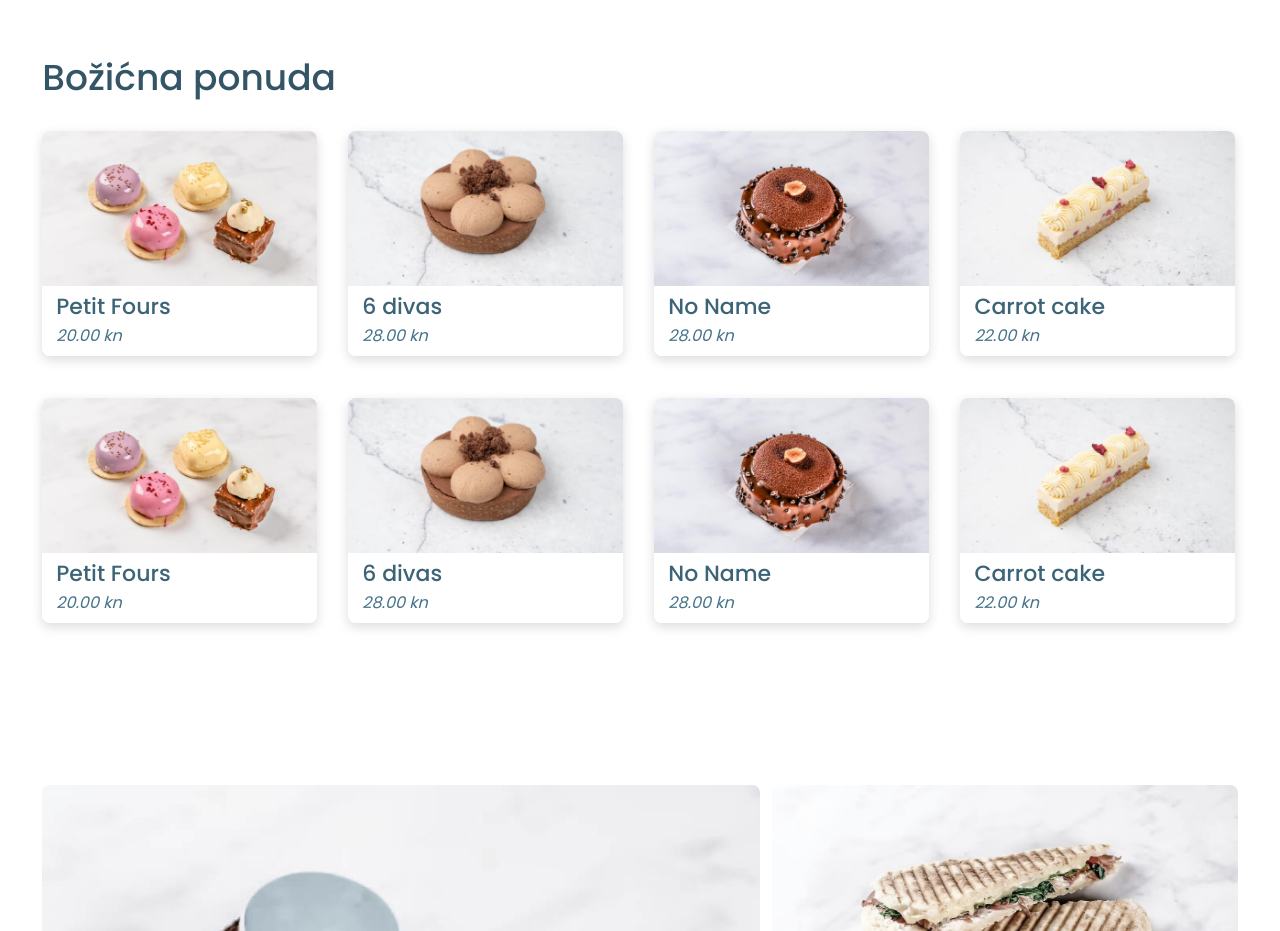
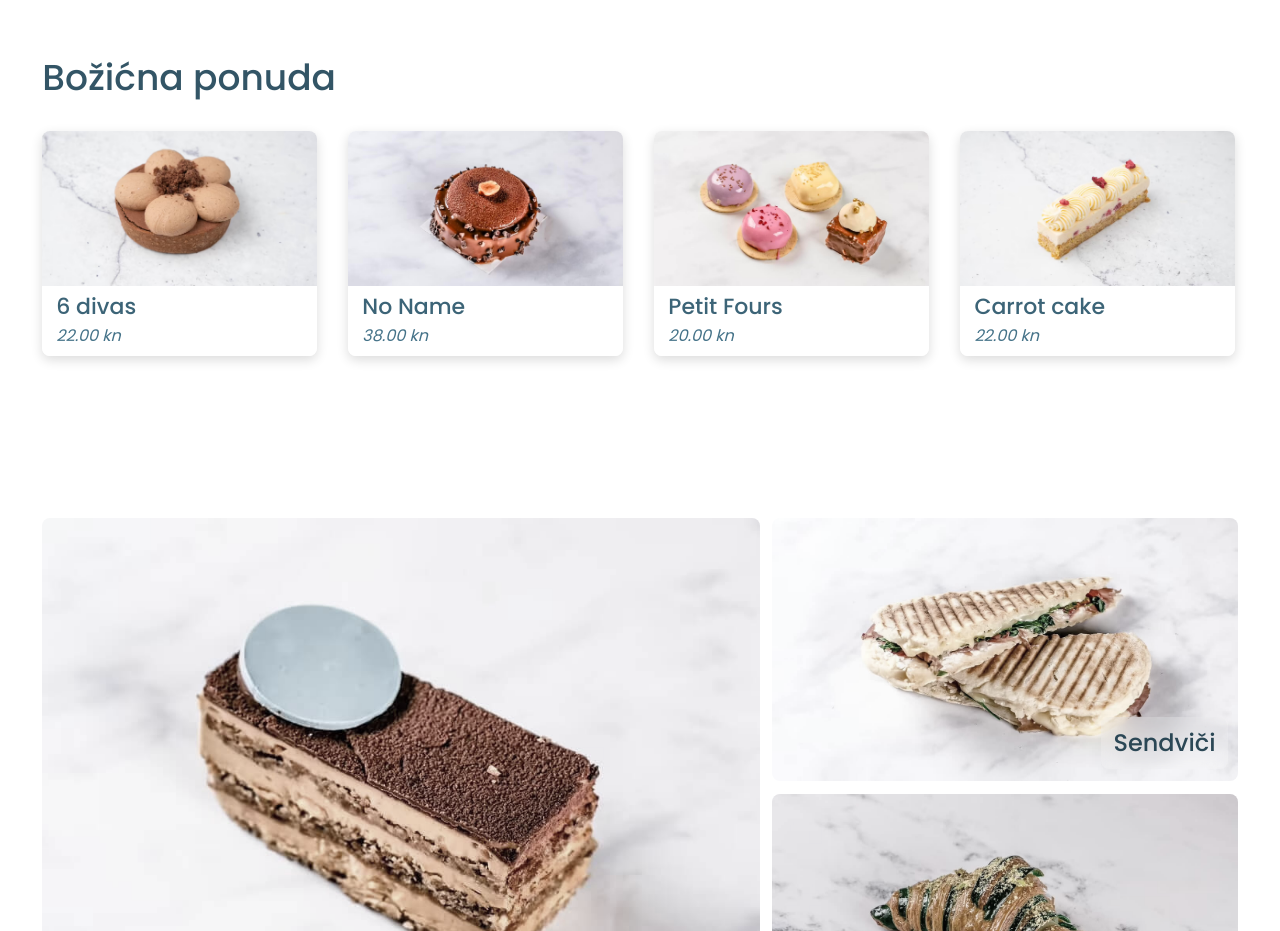
Before and after one commit to pacho26/meet-mia-web-design, a Nuxt app: page / in a window 1280 px wide. Shown: the part 820-1751 px from the top of the page. Built offline with nearby package versions, Linux system fonts and the light colour scheme; a web font is replaced by a local one.

Commit message:
Add store and logic for routing

```diff
--- a/components/Product.vue
+++ b/components/Product.vue
@@ -1,5 +1,5 @@
 <template>
-  <div class="product">
+  <nuxt-link :to="redirection" class="product">
     <div class="img-hover-zoom">
       <img
         :src="require(`@/assets/img/products/${this.imageSrc}`)"
@@ -10,12 +10,17 @@
       <h4>{{ name }}</h4>
       <p class="price">{{ price.toFixed(2) }} kn</p>
     </div>
-  </div>
+  </nuxt-link>
 </template>
 
 <script>
 export default {
   props: {
+    id: {
+      type: String,
+      required: true,
+      default: '',
+    },
     name: {
       type: String,
       required: true,
@@ -30,6 +35,12 @@ export default {
       required: false,
     },
   },
+
+  computed: {
+    redirection() {
+      return `/products/${this.id}`;
+    },
+  },
 };
 </script>
 
@@ -40,6 +51,7 @@ export default {
   color: #3c6477;
   border-radius: 8px;
   box-shadow: 0px 4px 12px rgba(0, 0, 0, 0.14);
+  text-decoration: none;
 
   .img-hover-zoom {
     overflow: hidden;
--- a/pages/index.vue
+++ b/pages/index.vue
@@ -9,38 +9,14 @@
 
         <div class="trend-container" id="bozicna-ponuda">
           <h2>Božićna ponuda</h2>
-
           <div class="products-container">
             <Product
-              name="Petit Fours"
-              :price="20"
-              imageSrc="christmas-product1.jpg"
-            />
-
-            <Product name="6 divas" :price="28" imageSrc="6-divas.jpg" />
-
-            <Product name="No Name" :price="28" imageSrc="no-name.jpg" />
-
-            <Product
-              :name="'Carrot cake'"
-              :price="22"
-              imageSrc="carrot-cake.jpg"
-            />
-
-            <Product
-              name="Petit Fours"
-              :price="20"
-              imageSrc="christmas-product1.jpg"
-            />
-
-            <Product name="6 divas" :price="28" imageSrc="6-divas.jpg" />
-
-            <Product name="No Name" :price="28" imageSrc="no-name.jpg" />
-
-            <Product
-              :name="'Carrot cake'"
-              :price="22"
-              imageSrc="carrot-cake.jpg"
+              v-for="product in getChristmasProducts"
+              :key="product.id"
+              :id="product.id"
+              :name="product.name"
+              :price="product.price"
+              :imageSrc="product.imgSrc"
             />
           </div>
         </div>
@@ -81,6 +57,8 @@
 </template>
 
 <script>
+import { mapGetters } from 'vuex';
+
 export default {
   data() {
     return {
@@ -90,6 +68,9 @@ export default {
 
   mounted() {
     this.isLoading = false;
+  },
+  computed: {
+    ...mapGetters(['getChristmasProducts']),
   },
 };
 </script>
--- /dev/null
+++ b/pages/products/_productId.vue
@@ -0,0 +1,35 @@
+<template>
+  <div>
+    <BaseLoader v-if="isLoading" />
+
+    <div class="content-container">
+      <Navigation />
+      <main></main>
+    </div>
+  </div>
+</template>
+
+<script>
+import { mapGetters } from 'vuex';
+
+export default {
+  data() {
+    return {
+      productId: this.$route.params.productId,
+      isLoading: true,
+    };
+  },
+  mounted() {
+    this.isLoading = false;
+  },
+  computed: {
+    ...mapGetters(['getProductById']),
+
+    product() {
+      return this.getProductById(this.productId)[0];
+    },
+  },
+};
+</script>
+
+<style lang="scss" scoped></style>
--- /dev/null
+++ b/store/index.js
@@ -0,0 +1,72 @@
+export const state = () => ({
+  christmasProducts: [
+    {
+      id: '1',
+      name: '6 divas',
+      desc: 'Vrlo fin i lijepoizgledan kolač koji se lako napravi i brzo pojede.',
+      imgSrc: '6-divas.jpg',
+      price: 22,
+    },
+    {
+      id: '2',
+      name: 'No Name',
+      desc: 'Neki moj random lorem ipsum opis.',
+      imgSrc: 'no-name.jpg',
+      price: 38,
+    },
+    {
+      id: '3',
+      name: 'Petit Fours',
+      desc: 'Lorem ispum dolor sit amet.',
+      imgSrc: 'petit-fours.jpg',
+      price: 20,
+    },
+    {
+      id: '4',
+      name: 'Carrot cake',
+      desc: 'Lorem ipsum dolor sit amet.',
+      imgSrc: 'carrot-cake.jpg',
+      price: 22,
+    },
+  ],
+  allProducts: [
+    {
+      id: '1',
+      name: '6 divas',
+      desc: 'Vrlo fin i lijepoizgledan kolač koji se lako napravi i brzo pojede.',
+      imgSrc: '6-divas.jpg',
+      price: 22,
+      category: 'cakes',
+    },
+    {
+      id: '2',
+      name: 'No Name',
+      desc: 'Neki moj random lorem ipsum opis.',
+      imgSrc: 'no-name.jpg',
+      price: 38,
+      category: 'cakes',
+    },
+    {
+      id: '3',
+      name: 'Petit Fours',
+      desc: 'Lorem ispum dolor sit amet.',
+      imgSrc: 'petit-fours.jpg',
+      price: 20,
+      category: 'cakes',
+    },
+    {
+      id: '4',
+      name: 'Carrot cake',
+      desc: 'Lorem ipsum dolor sit amet.',
+      imgSrc: 'carrot-cake.jpg',
+      price: 22,
+      category: 'cakes',
+    },
+  ],
+});
+
+export const getters = {
+  getChristmasProducts: (state) => state.christmasProducts,
+  getProductById: (state) => (id) =>
+    state.allProducts.filter((item) => item.id === id),
+};
```
Also changed, not shown: assets/img/products/carrot-cake-cover.jpg (deleted), assets/img/products/petit-fours.jpg (renamed from assets/img/products/christmas-product1.jpg).
